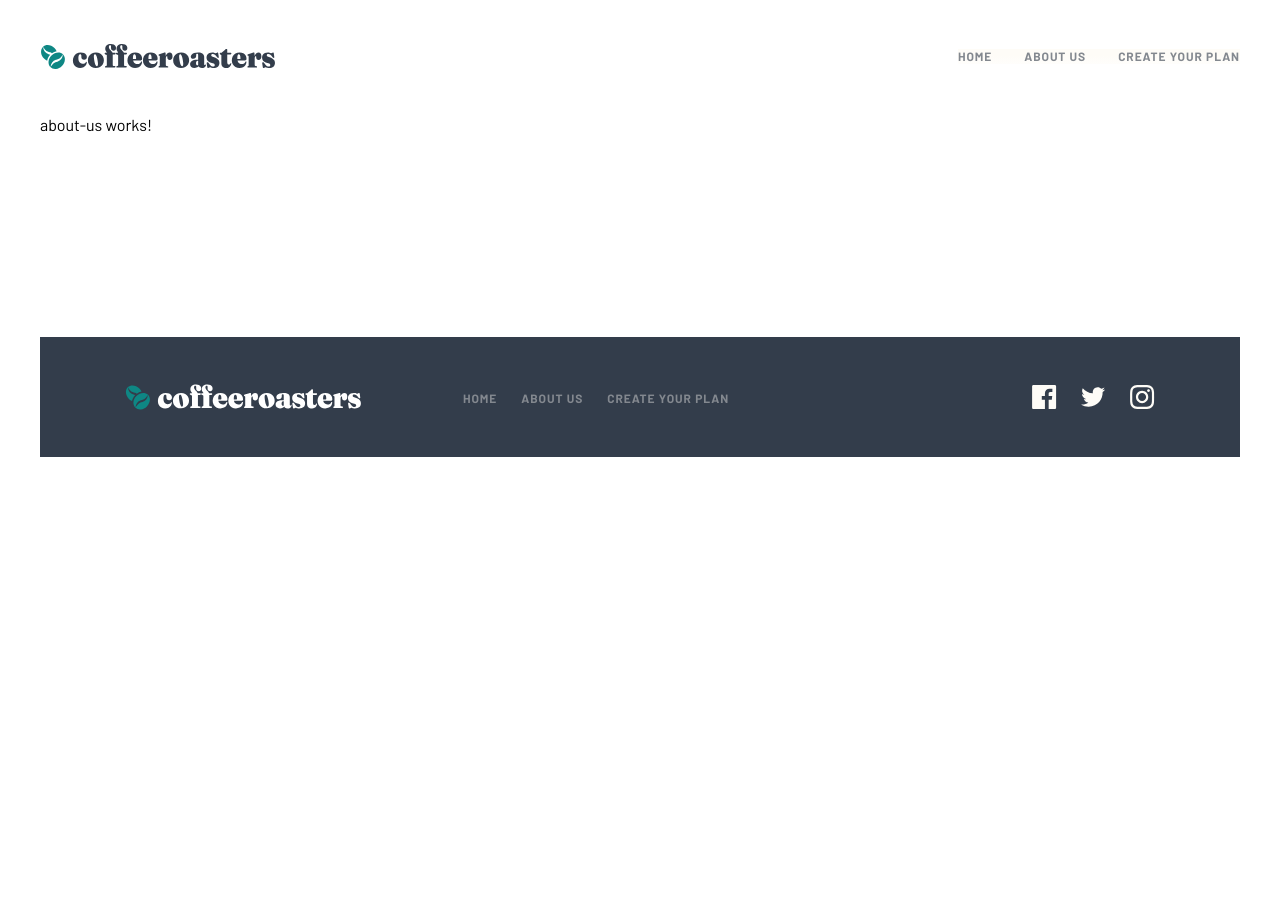
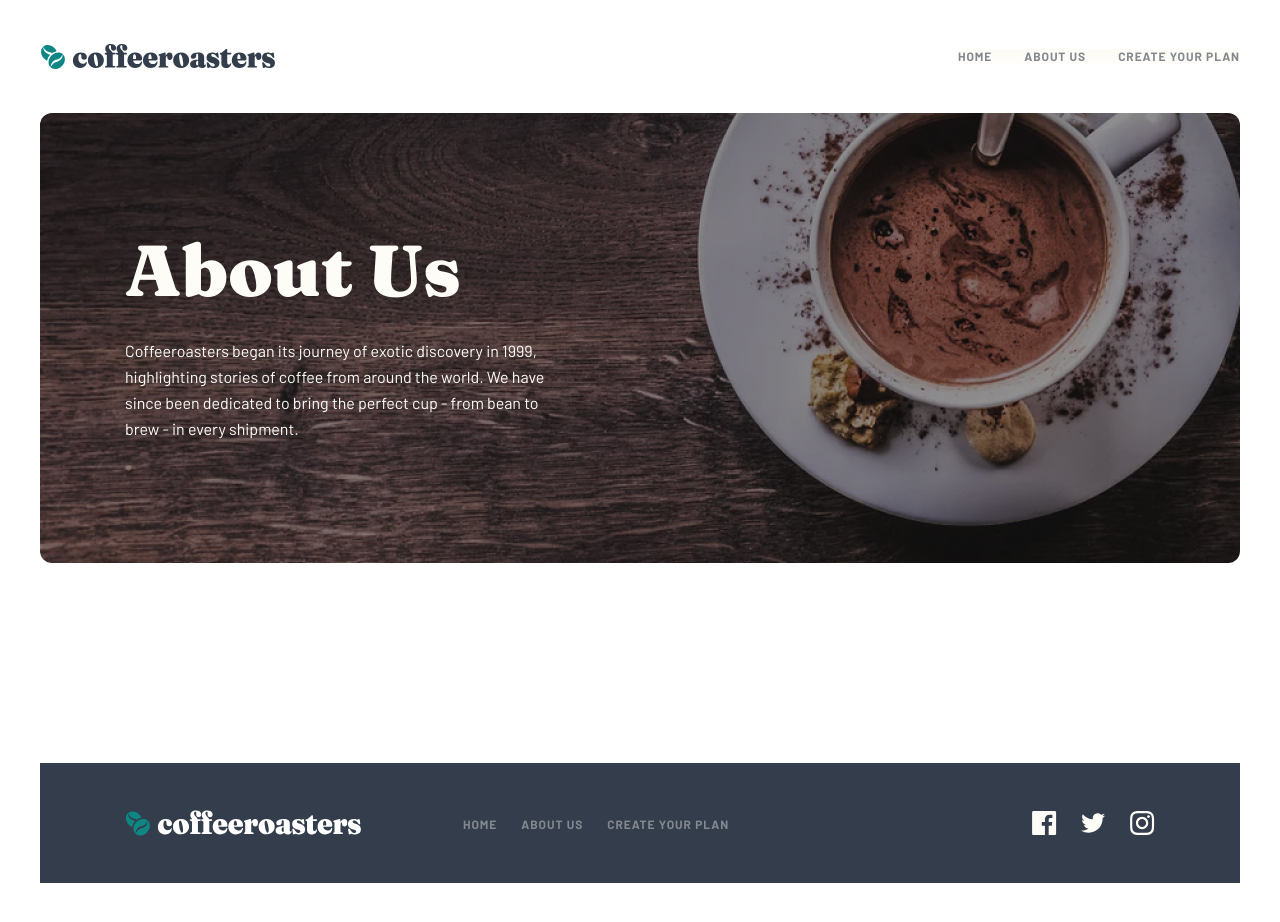
Before and after one commit to vanderms/coffee-roasters, an Angular app: page /about-us in a window 1280 px wide. Shown: the top 922 px of the page. Before the commit the page ends 800 px from the top, so only its background shows below. Built offline with nearby package versions, Linux system fonts and the light colour scheme.

Commit message:
partial #9: implements about page hero section

```diff
--- a/src/app/components/pages/about-us/about-us.component.html
+++ b/src/app/components/pages/about-us/about-us.component.html
@@ -1 +1,31 @@
-<p>about-us works!</p>
+<section class="relative h-[25rem] lg:h-[28.125rem]">
+  <picture>
+    <source
+      media="(min-width: 72rem)"
+      srcset="assets/stock/about-us__hero/lg.jpg"
+    />
+    <source
+      media="(min-width: 45rem)"
+      srcset="assets/stock/about-us__hero/md.jpg"
+    />
+    <img
+      class="absolute h-full w-full rounded-xl object-cover object-left-top"
+      src="assets/stock/about-us__hero/sm.jpg"
+      alt=""
+    />
+  </picture>
+  <header
+    class="relative mx-auto grid h-full w-[86%] max-w-[17.5rem] content-center text-center md:ml-[3.625rem] md:max-w-[24.875rem] md:text-left lg:ml-[5.3125rem] lg:max-w-[30.8125rem]"
+  >
+    <h2
+      class="heading-lg text-neutral-10 lg:heading-xl md:max-w-[20.75rem] lg:max-w-[30.8125rem]"
+    >
+      About Us
+    </h2>
+    <p class="text-neutral-10 body-md mt-6 lg:mt-8 lg:max-w-[27rem]">
+      Coffeeroasters began its journey of exotic discovery in 1999, highlighting
+      stories of coffee from around the world. We have since been dedicated to
+      bring the perfect cup - from bean to brew - in every shipment.
+    </p>
+  </header>
+</section>
--- a/src/app/components/pages/home/home.component.html
+++ b/src/app/components/pages/home/home.component.html
@@ -15,7 +15,7 @@
     />
   </picture>
   <header
-    class="relative mx-auto grid h-full w-[86%] max-w-[17.5rem] content-center text-center md:ml-[3.625rem] md:max-w-[24.875rem] md:text-left lg:max-w-[30.8125rem]"
+    class="relative mx-auto grid h-full w-[86%] max-w-[17.5rem] content-center text-center md:ml-[3.625rem] md:max-w-[24.875rem] md:text-left lg:ml-[5.3125rem] lg:max-w-[30.8125rem]"
   >
     <h2
       class="heading-lg text-neutral-10 lg:heading-xl md:max-w-[20.75rem] lg:max-w-[30.8125rem]"
```
